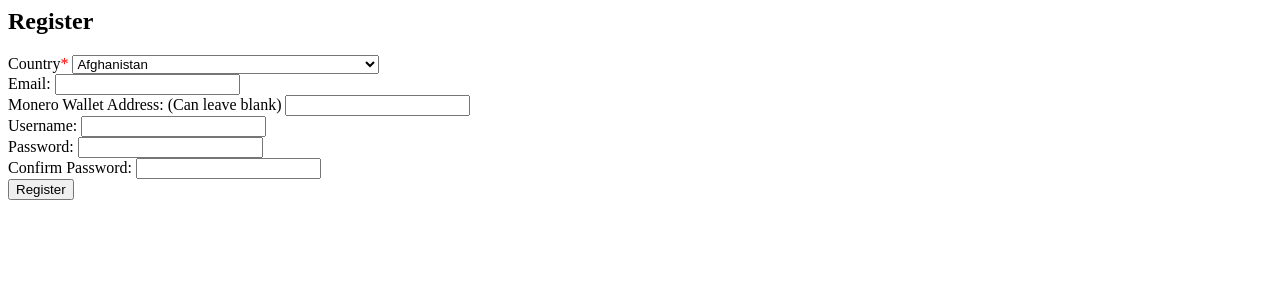
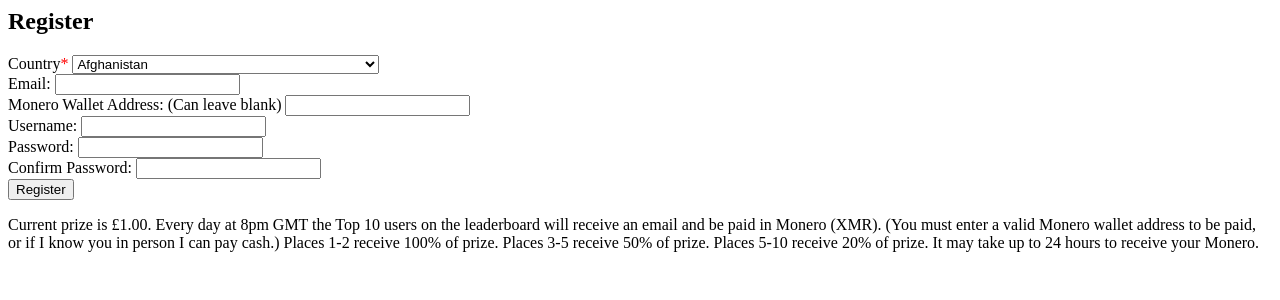
Before and after one commit to rlmsinclair/VoteForProduct, a Flask app: page /register in a window 1280 px wide. Shown: the top 300 px of the page. Run offline with Flask 3, Linux system fonts and the light colour scheme; parts of the project's set-up code (start-up, migrations or seed data) failed here and were passed over; some libraries are stand-ins or nearby versions.

Commit message:
Add files via upload

```diff
--- a/templates/register.html
+++ b/templates/register.html
@@ -331,6 +331,13 @@
         {% endif %}
         <br>
         <input type="submit" value="Register">
+        <p>
+        Current prize is £1.00. Every day at 8pm GMT
+        the Top 10 users on the leaderboard will receive an email and be paid in Monero (XMR).
+        (You must enter a valid Monero wallet address to be paid, or if I know you in person I can pay cash.)
+        Places 1-2 receive 100% of prize. Places 3-5 receive 50% of prize. Places 5-10 receive 20% of prize.
+        It may take up to 24 hours to receive your Monero.
+    </p>
     </form>
 </body>
 </html>
```
Also changed, not shown: templates/login.html (+7 -0 lines).
